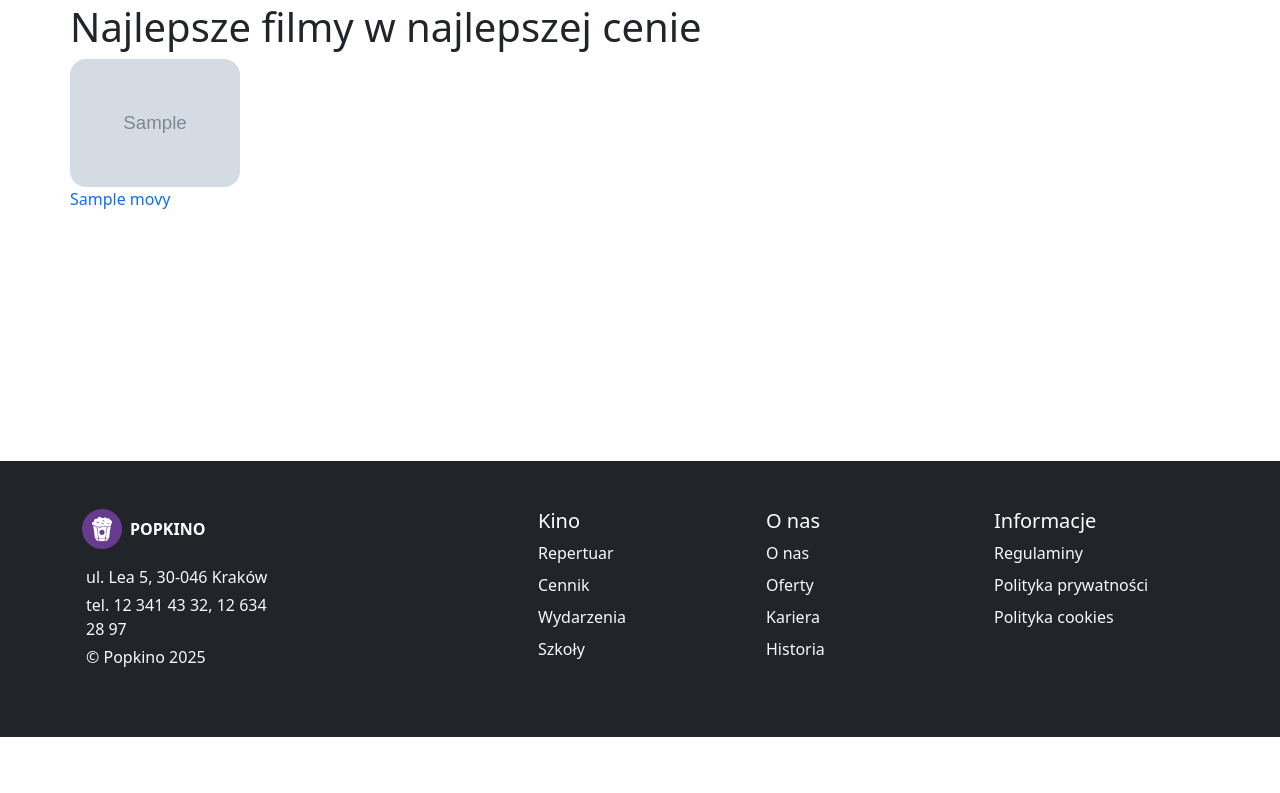
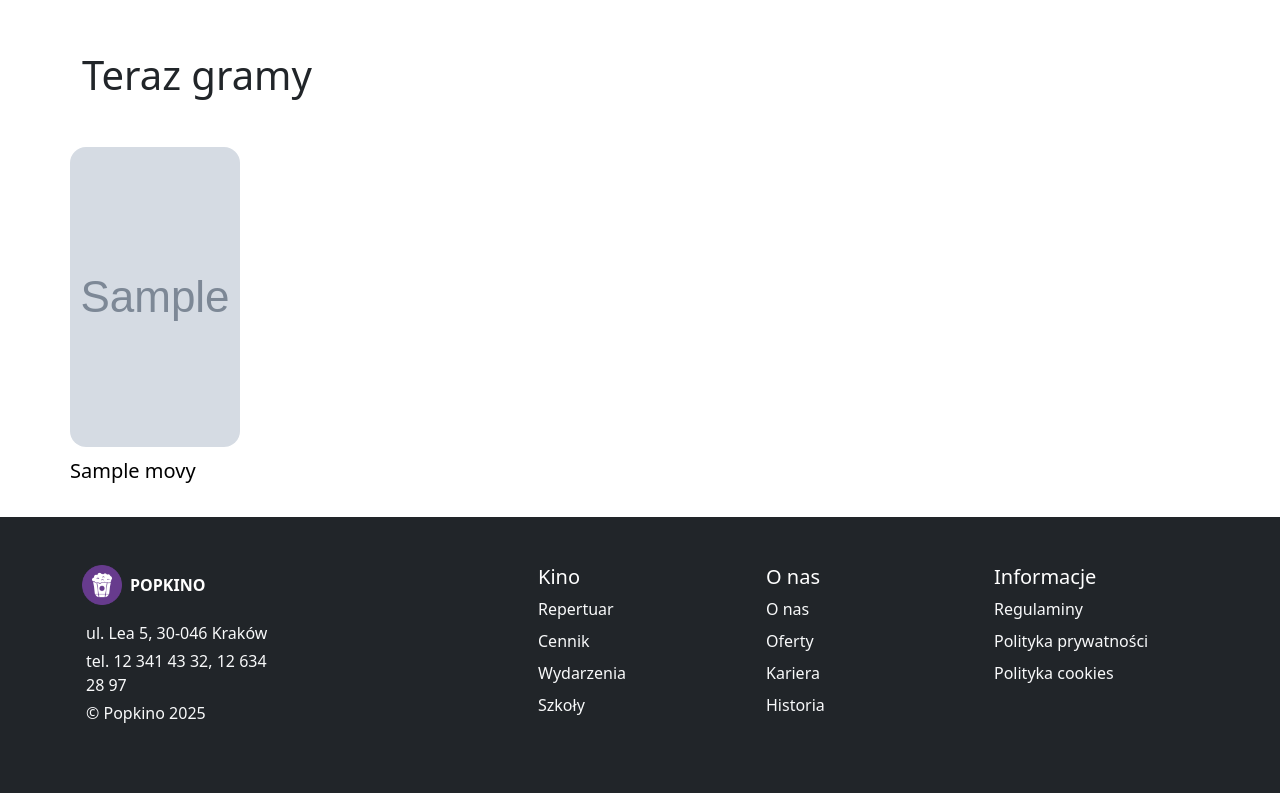
Before and after one commit to Rinkazuuka/Movie-Ticket-Sales-System, a Flask app: page / in a window 1280 px wide. Shown: the part 63-856 px from the top of the page. Before the commit the page ends 800 px from the top, so only its background shows below. Run offline with Flask 2, Linux system fonts and the light colour scheme; tables that the repository leaves empty hold one stand-in row (values such as "Sample post"); grey boxes marked "Sample" are stand-in pictures; some libraries are stand-ins or nearby versions.

Commit message:
Linking images to movies, styling headline and images

```diff
--- a/templates/index.html
+++ b/templates/index.html
@@ -3,21 +3,21 @@
 {% block title %}Strona Główna{% endblock %}
 
 {% block content %}
-<div id="hero">
-    <h1>Najlepsze filmy w najlepszej cenie</h1>
+<div id="hero" class="container mb-5 mt-5">
+    <h1>Teraz gramy</h1>
 </div>
 <div id="our-movies">
     {% if movies %}
-        <div class="row gap-4">
+        <div class="row gy-5">
             {% for movie in movies %}
                 <div class="col-lg-2 col-md-4 col-sm-6 mb-4">
-                    <img src="{{ movie.image_url }}" alt="Poster filmu {{ movie.title }}" class="image-fluid w-100">
-                    <a href="/movie/{{ movie.movie_id }}">{{ movie.title }}</a>
+                    <a href="/movie/{{ movie.movie_id }}"><img src="{{ movie.image_url }}" alt="Poster filmu {{ movie.title }}" class="image-fluid w-100" style="height: 300px; overflow: hidden;"></a>
+                    <h2><a href="/movie/{{ movie.movie_id }}" style="color:black; font-size: 20px;">{{ movie.title }}</a></h2>
                 </div>
             {% endfor %}
         </div>
     {% else %}
-        <p>Brak dostępnych filmów w bazie danych.</p>
+        <p>Brak filmów w kinie sorka :c</p>
     {% endif %}
 </div>
 {% endblock %}
```
